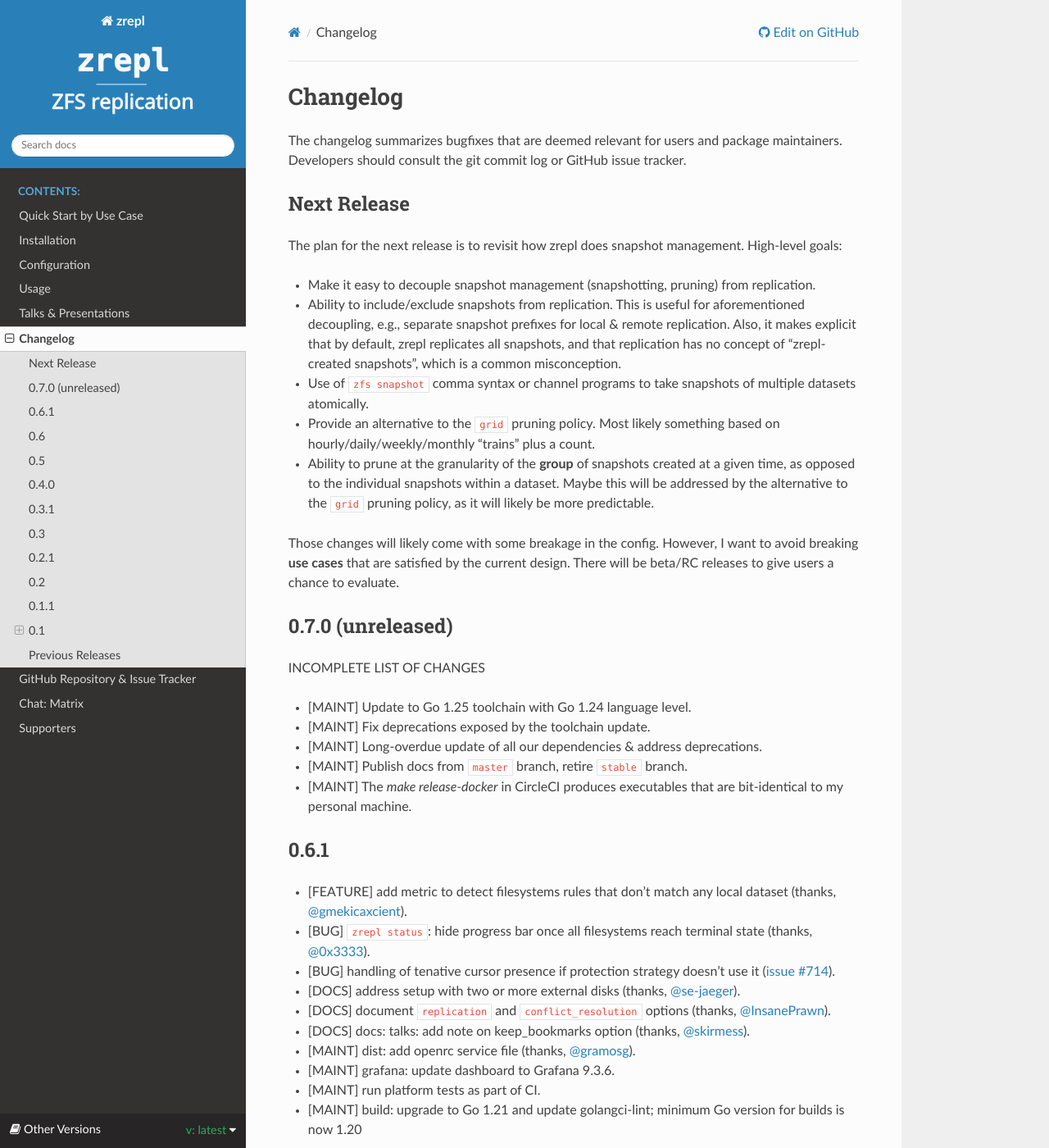
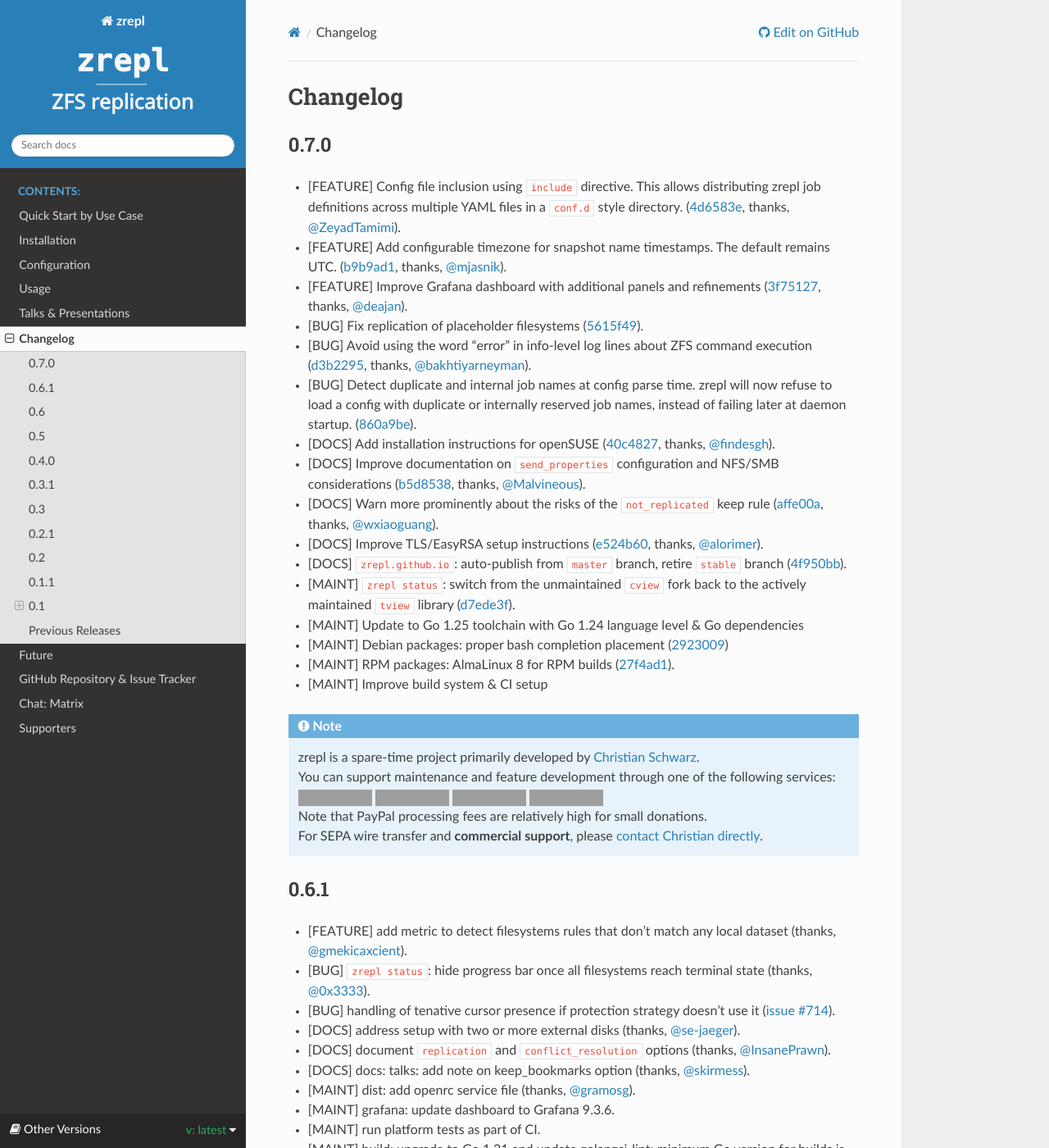
Before and after one commit to zrepl/zrepl, a Sphinx documentation site: the page built from docs/changelog.rst, in a window 1280 px wide and 1400 px high. Shown: the whole window at 82% size. Built offline with Sphinx 7.4.7 and the Read the Docs theme 3.1.0, drawn with Linux system fonts in a browser that asks for light colours; pages that are not in the unit, such as notebooks, are missing from menus; some of the changed text lies outside the part shown; grey boxes are pictures that could not be loaded.

Commit message:
docs: 0.7 release notes
- compile release notes since 0.6.1
- move 'Next Release' from 'Changelog' to a new section

```diff
--- a/docs/changelog.rst
+++ b/docs/changelog.rst
@@ -13,43 +13,36 @@
 Changelog
 =========
 
-The changelog summarizes bugfixes that are deemed relevant for users and package maintainers.
-Developers should consult the git commit log or GitHub issue tracker.
+0.7.0
+-----
 
-Next Release
-------------
+* |feature| Config file inclusion using ``include`` directive.
+  This allows distributing zrepl job definitions across multiple YAML files in a ``conf.d`` style directory.
+  (:commit:`4d6583e`, thanks, `@ZeyadTamimi <https://github.com/zeyadtamimi>`_).
+* |feature| Add configurable timezone for snapshot name timestamps. The default remains UTC. (:commit:`b9b9ad1`, thanks, `@mjasnik <https://github.com/mjasnik>`_).
+* |feature| Improve Grafana dashboard with additional panels and refinements (:commit:`3f75127`, thanks, `@deajan <https://github.com/deajan>`_).
+* |bugfix| Fix replication of placeholder filesystems (:commit:`5615f49`).
+* |bugfix| Avoid using the word "error" in info-level log lines about ZFS command execution (:commit:`d3b2295`, thanks, `@bakhtiyarneyman <https://github.com/bakhtiyarneyman>`_).
+* |bugfix| Detect duplicate and internal job names at config parse time.
+  zrepl will now refuse to load a config with duplicate or internally reserved job names, instead of failing later at daemon startup.
+  (:commit:`860a9be`).
+* |docs| Add installation instructions for openSUSE (:commit:`40c4827`, thanks, `@findesgh <https://github.com/findesgh>`_).
+* |docs| Improve documentation on ``send_properties`` configuration and NFS/SMB considerations (:commit:`b5d8538`, thanks, `@Malvineous <https://github.com/Malvineous>`_).
+* |docs| Warn more prominently about the risks of the ``not_replicated`` keep rule (:commit:`affe00a`, thanks, `@wxiaoguang <https://github.com/wxiaoguang>`_).
+* |docs| Improve TLS/EasyRSA setup instructions (:commit:`e524b60`, thanks, `@alorimer <https://github.com/alorimer>`_).
+* |docs| ``zrepl.github.io``: auto-publish from ``master`` branch, retire ``stable`` branch (:commit:`4f950bb`).
+* |maint| ``zrepl status``: switch from the unmaintained ``cview`` fork back to the actively maintained ``tview`` library (:commit:`d7ede3f`).
+* |maint| Update to Go 1.25 toolchain with Go 1.24 language level & Go dependencies
+* |maint| Debian packages: proper bash completion placement (:commit:`2923009`)
+* |maint| RPM packages: AlmaLinux 8 for RPM builds (:commit:`27f4ad1`).
+* |maint| Improve build system & CI setup
 
-The plan for the next release is to revisit how zrepl does snapshot management.
-High-level goals:
-
-- Make it easy to decouple snapshot management (snapshotting, pruning) from replication.
-- Ability to include/exclude snapshots from replication.
-  This is useful for aforementioned decoupling, e.g., separate snapshot prefixes for local & remote replication.
-  Also, it makes explicit that by default, zrepl replicates all snapshots, and that
-  replication has no concept of "zrepl-created snapshots", which is a common misconception.
-- Use of ``zfs snapshot`` comma syntax or channel programs to take snapshots of multiple
-  datasets atomically.
-- Provide an alternative to the ``grid`` pruning policy.
-  Most likely something based on hourly/daily/weekly/monthly "trains" plus a count.
-- Ability to prune at the granularity of the **group** of snapshots created at a given
-  time, as opposed to the individual snapshots within a dataset.
-  Maybe this will be addressed by the alternative to the ``grid`` pruning policy,
-  as it will likely be more predictable.
-
-Those changes will likely come with some breakage in the config.
-However, I want to avoid breaking **use cases** that are satisfied by the current design.
-There will be beta/RC releases to give users a chance to evaluate.
-
-0.7.0 (unreleased)
-------------------
-
-INCOMPLETE LIST OF CHANGES
-
-* |maint| Update to Go 1.25 toolchain with Go 1.24 language level.
-* |maint| Fix deprecations exposed by the toolchain update.
-* |maint| Long-overdue update of all our dependencies & address deprecations.
-* |maint| Publish docs from ``master`` branch, retire ``stable`` branch.
-* |maint| The `make release-docker` in CircleCI produces executables that are bit-identical to my personal machine.
+.. NOTE::
+  |  zrepl is a spare-time project primarily developed by `Christian Schwarz <https://cschwarz.com>`_.
+  |  You can support maintenance and feature development through one of the following services:
+  |  |Donate via Patreon| |Donate via GitHub Sponsors| |Donate via Liberapay| |Donate via PayPal|
+  |  Note that PayPal processing fees are relatively high for small donations.
+  |  For SEPA wire transfer and **commercial support**, please `contact Christian directly <https://cschwarz.com>`_.
 
 0.6.1
 -----
@@ -64,13 +57,6 @@
 * |maint| grafana: update dashboard to Grafana 9.3.6.
 * |maint| run platform tests as part of CI.
 * |maint| build: upgrade to Go 1.21 and update golangci-lint; minimum Go version for builds is now 1.20
-
-.. NOTE::
-  |  zrepl is a spare-time project primarily developed by `Christian Schwarz <https://cschwarz.com>`_.
-  |  You can support maintenance and feature development through one of the following services:
-  |  |Donate via Patreon| |Donate via GitHub Sponsors| |Donate via Liberapay| |Donate via PayPal|
-  |  Note that PayPal processing fees are relatively high for small donations.
-  |  For SEPA wire transfer and **commercial support**, please `contact Christian directly <https://cschwarz.com>`_.
 
 0.6
 ---
--- /dev/null
+++ b/docs/future.rst
@@ -0,0 +1,33 @@
+.. include:: global.rst.inc
+
+.. _future:
+
+Future
+======
+
+This page contains some notes about future plans for zrepl.
+Then again, Christian only has very limited time available for zrepl maintenance these days.
+So, don't count on any of this happening in the near future.
+
+One big development that has happened in recent years is this fork of zrepl: https://github.com/dsh2dsh/zrepl
+We should figure out whether we can pull in features from there.
+
+The next major step in terms of new feature development for zrepl would be to revise snapshot management:
+
+- Make it easy to decouple snapshot management (snapshotting, pruning) from replication.
+- Ability to include/exclude snapshots from replication.
+  This is useful for aforementioned decoupling, e.g., separate snapshot prefixes for local & remote replication.
+  Also, it makes explicit that by default, zrepl replicates all snapshots, and that
+  replication has no concept of "zrepl-created snapshots", which is a common misconception.
+- Use of ``zfs snapshot`` comma syntax or channel programs to take snapshots of multiple
+  datasets atomically.
+- Provide an alternative to the ``grid`` pruning policy.
+  Most likely something based on hourly/daily/weekly/monthly "trains" plus a count.
+- Ability to prune at the granularity of the **group** of snapshots created at a given
+  time, as opposed to the individual snapshots within a dataset.
+  Maybe this will be addressed by the alternative to the ``grid`` pruning policy,
+  as it will likely be more predictable.
+
+Those changes will likely come with some breakage in the config.
+However, I want to avoid breaking **use cases** that are satisfied by the current design.
+There will be beta/RC releases to give users a chance to evaluate.
--- a/docs/index.rst
+++ b/docs/index.rst
@@ -136,6 +136,7 @@
    usage
    pr
    changelog
+   future
    GitHub Repository & Issue Tracker <https://github.com/zrepl/zrepl>
    Chat: Matrix <https://matrix.to/#/#zrepl:matrix.org>
    supporters
```
